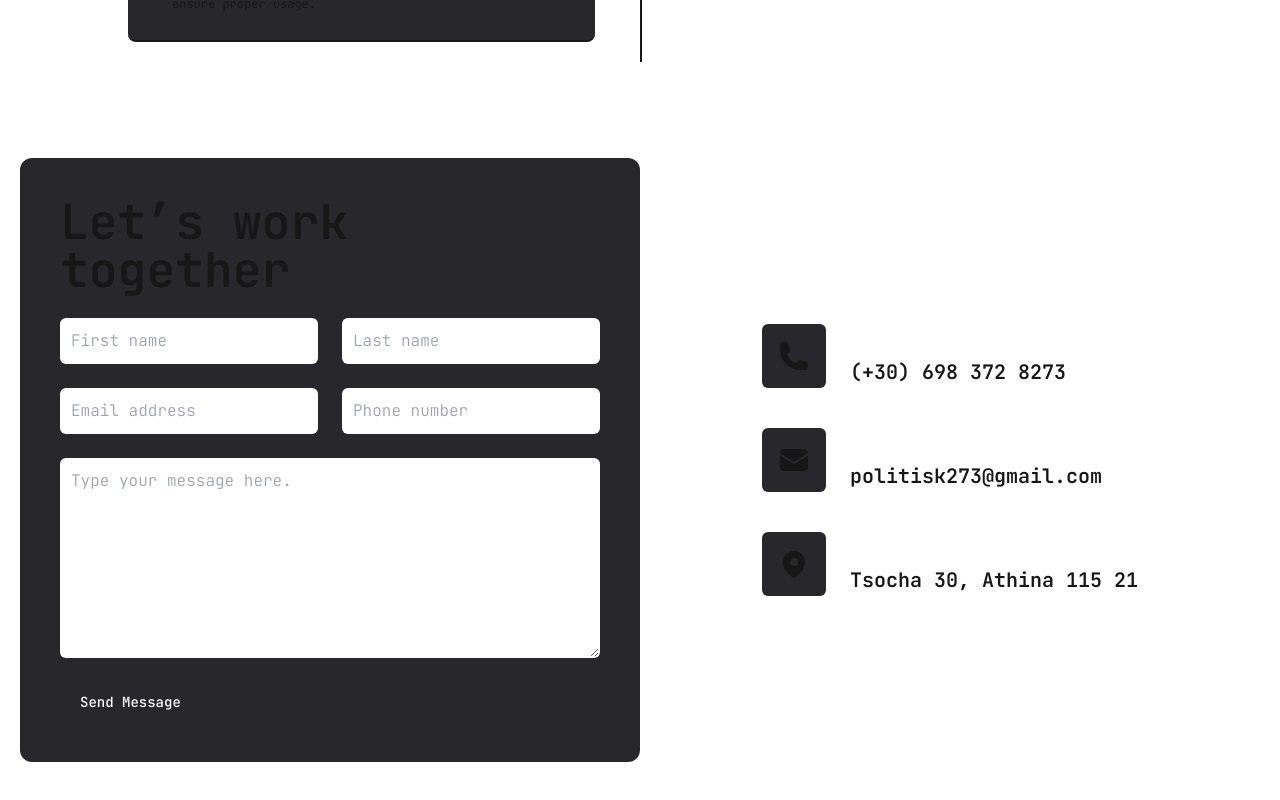
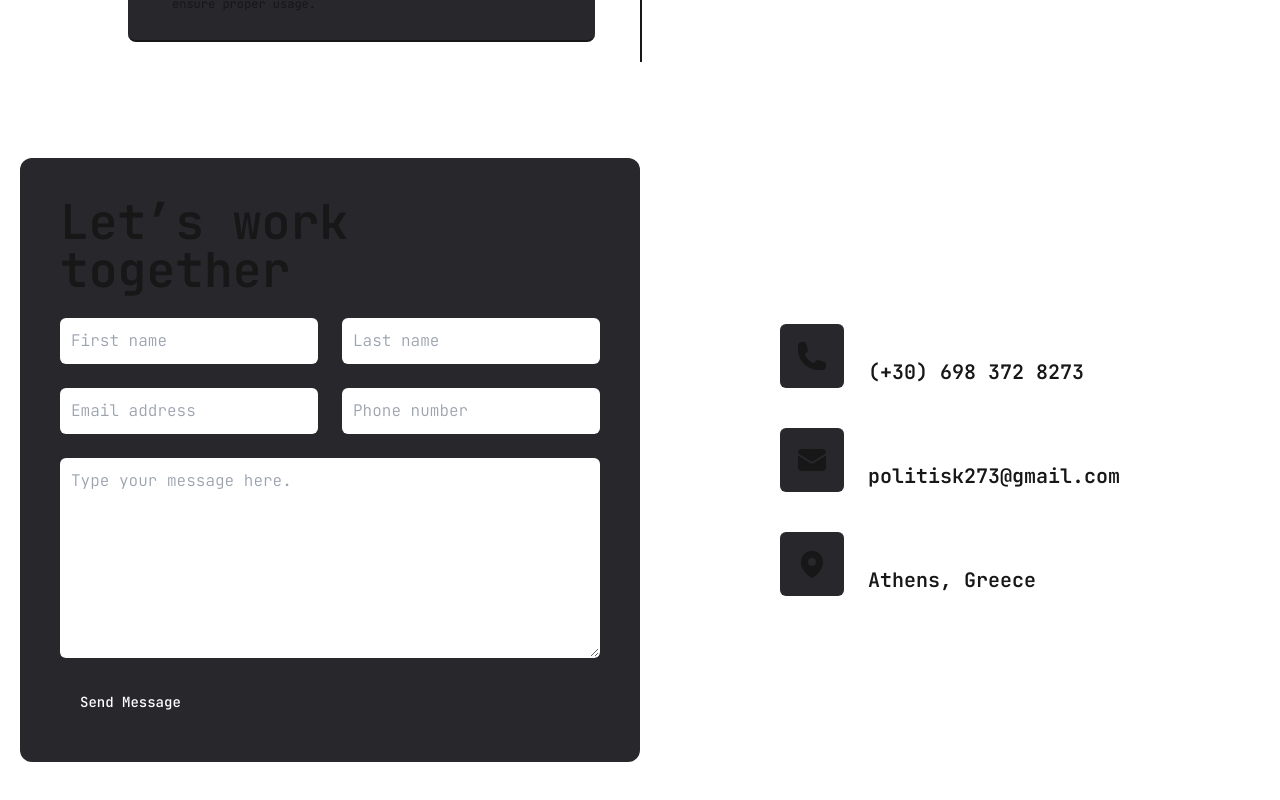
Before and after one commit to kostas-politis/portfolio, a Next.js app: page / in a window 1280 px wide. Shown: the part 2394-3194 px from the top of the page. Built offline with nearby package versions, Linux system fonts and the light colour scheme.

Commit message:
Hide Address

```diff
--- a/components/Contact/ContactInfo.tsx
+++ b/components/Contact/ContactInfo.tsx
@@ -20,10 +20,8 @@ export default function ContactInfo() {
       <li className="flex items-center gap-6">
         <MapPinIcon className="size-14 shrink-0 rounded-md bg-[#27272c] p-4 text-accent md:size-16" />
         <div>
-          <p className="font-light text-white/60">Address</p>
-          <h3 className="text-lg md:text-xl">
-            Tsocha 30, <span className="whitespace-nowrap">Athina 115 21</span>
-          </h3>
+          <p className="font-light text-white/60">Location</p>
+          <h3 className="text-lg md:text-xl">Athens, Greece</h3>
         </div>
       </li>
     </ul>
```
